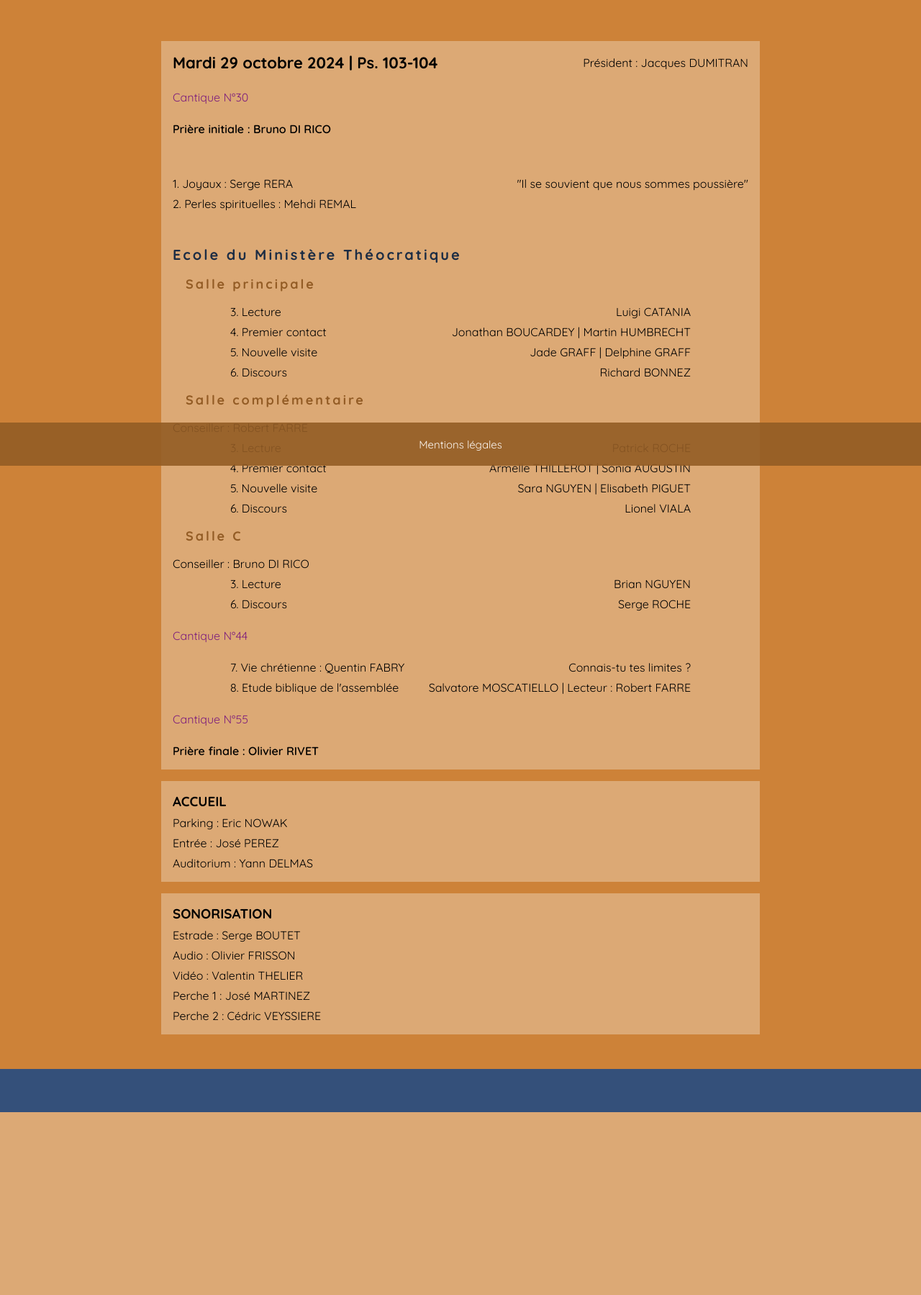
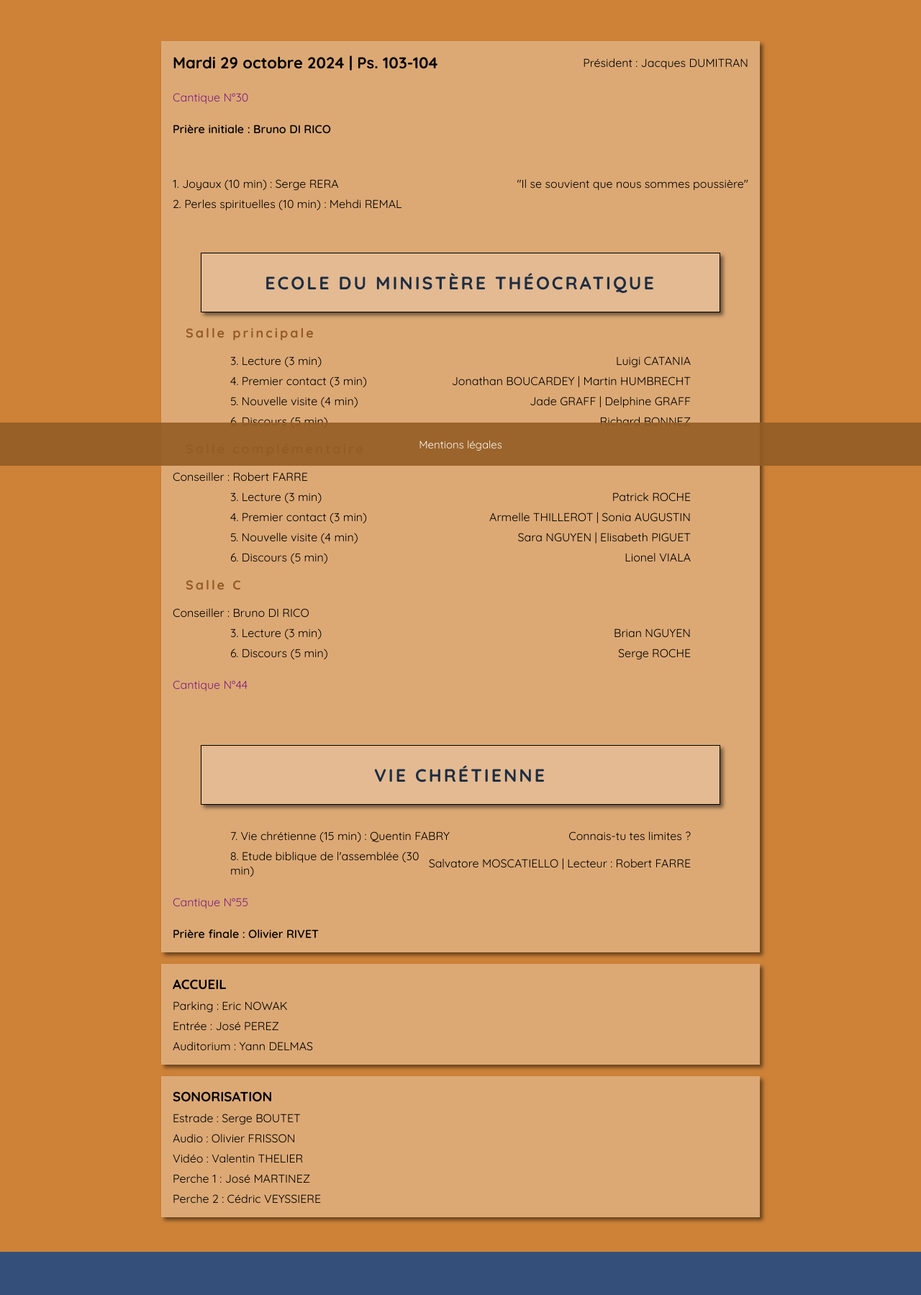
Before and after one commit to MatthPerez/vla_django, a Django app: page /vcm/ in a window 1280 px wide. Shown: the part 153-1952 px from the top of the page at 72% size. Before the commit the page ends 1698 px from the top, so only its background shows below. Run offline with Django 3.2, Linux system fonts and the light colour scheme; style sheets or scripts are compiled from the project's sources; some web fonts are replaced.

Commit message:
vcm page style, times

```diff
--- a/vcm/templates/vcm/index.html
+++ b/vcm/templates/vcm/index.html
@@ -30,12 +30,12 @@
       <div class="prayer">Prière initiale : Bruno DI RICO</div>
 
       <div class="jewels">
-        <span>1. Joyaux : Serge RERA</span>
+        <span>1. Joyaux (10 min) : Serge RERA</span>
         <span>"Il se souvient que nous sommes poussière"</span>
       </div>
 
       <div class="pearls">
-        <span>2. Perles spirituelles : Mehdi REMAL</span>
+        <span>2. Perles spirituelles (10 min) : Mehdi REMAL</span>
         <span></span>
       </div>
 
@@ -44,22 +44,22 @@
       <h3>Salle principale</h3>
 
       <div class="allocution reading1">
-        <span>3. Lecture</span>
+        <span>3. Lecture (3 min)</span>
         <span>Luigi CATANIA</span>
       </div>
 
       <div class="allocution allocution1">
-        <span>4. Premier contact</span>
+        <span>4. Premier contact (3 min)</span>
         <span>Jonathan BOUCARDEY | Martin HUMBRECHT</span>
       </div>
 
       <div class="allocution allocution2">
-        <span>5. Nouvelle visite</span>
+        <span>5. Nouvelle visite (4 min)</span>
         <span>Jade GRAFF | Delphine GRAFF</span>
       </div>
 
       <div class="allocution allocution3">
-        <span>6. Discours</span>
+        <span>6. Discours (5 min)</span>
         <span>Richard BONNEZ</span>
       </div>
 
@@ -68,22 +68,22 @@
       <div class="advisor2">Conseiller : Robert FARRE</div>
 
       <div class="allocution reading1">
-        <span>3. Lecture</span>
+        <span>3. Lecture (3 min)</span>
         <span>Patrick ROCHE</span>
       </div>
 
       <div class="allocution allocution1">
-        <span>4. Premier contact</span>
+        <span>4. Premier contact (3 min)</span>
         <span>Armelle THILLEROT | Sonia AUGUSTIN</span>
       </div>
 
       <div class="allocution allocution2">
-        <span>5. Nouvelle visite</span>
+        <span>5. Nouvelle visite (4 min)</span>
         <span>Sara NGUYEN | Elisabeth PIGUET</span>
       </div>
 
       <div class="allocution allocution3">
-        <span>6. Discours</span>
+        <span>6. Discours (5 min)</span>
         <span>Lionel VIALA</span>
       </div>
 
@@ -92,25 +92,27 @@
       <div class="advisor2">Conseiller : Bruno DI RICO</div>
 
       <div class="allocution reading1">
-        <span>3. Lecture</span>
+        <span>3. Lecture (3 min)</span>
         <span>Brian NGUYEN</span>
       </div>
 
       <div class="allocution allocution3">
-        <span>6. Discours</span>
+        <span>6. Discours (5 min)</span>
         <span>Serge ROCHE</span>
       </div>
 
       <div class="song">Cantique N°44</div>
 
+      <h2 class="mb1em">Vie Chrétienne</h2>
+
       <section class="vcm">
         <div>
-          <span>7. Vie chrétienne : Quentin FABRY</span>
+          <span>7. Vie chrétienne (15 min) : Quentin FABRY</span>
           <span>Connais-tu tes limites ?</span>
         </div>
 
         <div class="eba">
-          <span>8. Etude biblique de l'assemblée</span>
+          <span>8. Etude biblique de l'assemblée (30 min)</span>
           <span>Salvatore MOSCATIELLO | Lecteur : Robert FARRE</span>
         </div>
       </section>
--- a/vla_django/static/style/vcm.css
+++ b/vla_django/static/style/vcm.css
@@ -100,6 +100,7 @@ main > section article {
   align-items: center;
   gap: 0.5em;
   font-family: var(--poppins);
+  box-shadow: 4px 4px 5px rgba(0, 0, 0, 0.5);
 }
 
 .meeting div {
@@ -116,9 +117,16 @@ main > section article {
   text-align: right;
 }
 .meeting h2 {
-  font-size: 20px;
+  width: 90%;
+  font-size: 25px;
+  text-transform: uppercase;
   margin-top: 2em;
   color: var(--color-primary1);
+  border: 1px solid black;
+  padding: 1em 0;
+  text-align: center;
+  background-color: rgba(255, 255, 255, 0.2);
+  box-shadow: 4px 4px 5px rgba(0, 0, 0, 0.5);
 }
 .meeting h3 {
   font-size: 18px;
--- a/vla_django/static/style/vcm.scss
+++ b/vla_django/static/style/vcm.scss
@@ -27,6 +27,7 @@ main {
             @include flexcolumn;
             gap: .5em;
             font-family: var(--poppins);
+            box-shadow: 4px 4px 5px rgba(black, .5);
         }
     }
 }
@@ -49,9 +50,16 @@ main {
     }
 
     h2 {
-        font-size: 20px;
+        width: 90%;
+        font-size: 25px;
+        text-transform: uppercase;
         margin-top: 2em;
         color: var(--color-primary1);
+        @include border;
+        padding: 1em 0;
+        text-align: center;
+        background-color: rgba(white, .2);
+        box-shadow: 4px 4px 5px rgba(black, .5);
     }
 
     h3 {
```
Also changed, not shown: 1 other file.
